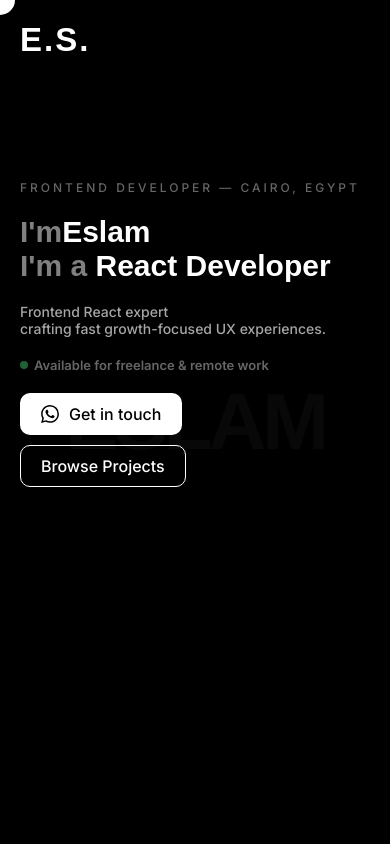
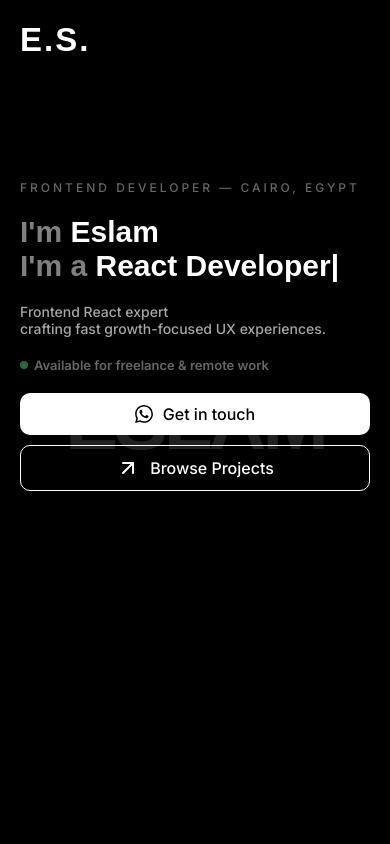
Before and after one commit to eslamsaiedd/portfolio, a React (Vite) app: page / in a window 390 px wide. Shown: the top 844 px of the page. Built offline with nearby package versions, Linux system fonts and the light colour scheme; a web font is replaced by a local one.

Commit message:
fix: change ui for small screens

```diff
--- a/src/components/motorAnimation/Motor.css
+++ b/src/components/motorAnimation/Motor.css
@@ -59,3 +59,17 @@
     display: none;
   }
 }
+
+
+@media (max-width: 768px) {
+
+  .motor {
+    width: 100px;
+  }
+
+  .backfire {
+    top: 85px;
+    right: 58px;
+    width: 55px;
+  }
+}
--- a/src/components/sections/footer/Footer.module.css
+++ b/src/components/sections/footer/Footer.module.css
@@ -236,7 +236,7 @@
 @media (max-width: 768px) {
   .wrapper {
     min-height: 370px;
-    height: 80vh;
+    height: 0vh;
   }
 
   .footerHook {
--- a/src/components/sections/heroSection/HeroSection.module.css
+++ b/src/components/sections/heroSection/HeroSection.module.css
@@ -1,153 +1,3 @@
-/*
-.hookText {
-  width: 100%;
-  font-family:var(--font-display);
-  font-size: 56px;
-  font-weight: bolder;
-  letter-spacing: -1px;
-}
-
-.paddingGlobal {
-  width: 100%;
-  padding: 160px 80px 120px;
-  display: flex;
-  flex-direction: column;
-  gap: 20px;
-}
-
-.secondLineTextHook {
-  font-size: 112px;
-  color: var(--primary-color);
-}
-
-.inlineSpan {
-  display: inline-block;
-  color: gray;
-}
-
-.subTitle {
-  color: #a6a6a6;
-  font-size: 18px;
-  letter-spacing: normal;
-  font-weight: 500;
-}
-
-.heroText {
-  transition: opacity 0.4s ease, transform 0.4s ease;
-}
-
-.hidden {
-  opacity: 0;
-  transform: translateY(-20px);
-}
-
-.wave {
-  position: absolute;
-  top: 0;
-  right: 0;
-}
-
-.actionBtnWrapper {
-  display: flex;
-  gap: 20px;
-}
-
-.contactButton {
-  width: fit-content;
-  padding: 10px 20px;
-  font-size: 18px;
-  font-weight: 500;
-  font-family:var(--font-body);
-  background-color: var(--background-color);
-  border: 1px solid transparent;
-  border-radius: 10px;
-  cursor: pointer;
-  z-index: 100;
-  a {
-    color: var(--text-color);
-    text-decoration: none;
-    display: flex;
-    gap: 10px;
-    align-items: center;
-  }
-}
-
-.projectsButton {
-  width: fit-content;
-  padding: 10px 20px;
-  font-size: 18px;
-  font-weight: 500;
-  font-family: var(--font-body);
-  background-color: transparent;
-  border: 1px solid var(--background-color);
-  border-radius: 10px;
-  cursor: pointer;
-  z-index: 100;
-  a {
-    color: var(--background-color);
-    text-decoration: none;
-    display: flex;
-    gap: 10px;
-    align-items: center;
-  }
-}
-
-@media (max-width: 1024px) {
-  .paddingGlobal {
-    padding: 120px 40px 80px;
-  }
-  .hookText {
-    font-size: 48px;
-  }
-  .secondLineTextHook {
-    font-size: 88px;
-  }
-  .subTitle {
-    font-size: 16px;
-  }
-}
-
-@media (max-width: 768px) {
-  .paddingGlobal {
-    padding: 100px 24px 40px;
-    gap: 16px;
-  }
-
-  .hookText {
-    font-size: 52px;
-    letter-spacing: -1.5px;
-    line-height: 1.1;
-  }
-
-  .subTitle {
-    font-size: 15px;
-    line-height: 1.7;
-  }
-
-  .actionBtnWrapper {
-    flex-direction: row;
-    flex-wrap: wrap;
-    gap: 10px;
-  }
-
-  .contactButton,
-  .projectsButton {
-    padding: 10px 16px;
-    font-size: 14px;
-  }
-
-  .wave {
-    display: none;
-  }
-
-}
-
-@media (max-width: 400px) {
-  .hookText {
-    font-size: 42px;
-  }
-} */
-
 
 .hookText {
   width: 100%;
@@ -173,7 +23,7 @@
   font-size: clamp(80px, 18vw, 220px);
   font-weight: 700;
   font-family: var(--font-display);
-  color: rgba(255, 255, 255, 0.03);
+  color: rgba(255, 255, 255, 0.128);
   letter-spacing: -4px;
   white-space: nowrap;
   user-select: none;
@@ -324,8 +174,11 @@
   .wave {
     display: none;
   }
-  .contactButton a,
-  .projectsButton a {
+  .contactButton,
+  .projectsButton  {
+    width: auto;
+    display: flex;
+    justify-content: center;
     font-size: 16px;
   }
 }
--- a/src/components/sections/heroSection/Herosection.tsx
+++ b/src/components/sections/heroSection/Herosection.tsx
@@ -1,115 +1,3 @@
-// import { NavBar } from "../../Header/NavBar";
-// import { motion } from "motion/react"
-// import Motor from "../../motorAnimation/Motor";
-// import styles from './HeroSection.module.css'
-// import { useEffect, useState } from "react";
-// import peaks from "../../../../assets/layered-peaks-haikei.svg";
-// import { TypeAnimation } from "react-type-animation";
-
-// const container = {
-//   hidden: {},
-//     show: { transition: { staggerChildren: 0.2 } },
-// };
-
-
-// const scrollHide = {
-//   visible: {
-//     opacity: 1,
-//     transition: { duration: 0.4, ease: "easeOut" },
-//   },
-//   hidden: {
-//     opacity: 0,
-//     transition: { duration: 0.3, ease: "easeInOut" },
-//   },
-// } as const;
-
-// export default function HeroSection() {
-
-
-//   const [hide, setHide] = useState(false);
-
-//   useEffect(() => {
-//     const handleScroll = () => {
-//       if (window.scrollY > 50) {
-//         setHide(true);
-//       } else {
-//         setHide(false);
-//       }
-//     };
-
-//     window.addEventListener("scroll", handleScroll);
-//     return () => window.removeEventListener("scroll", handleScroll);
-//   }, []);
-
-//   return (
-
-//       <motion.div
-//       variants={container}
-//       className="sectionPadding mainBackgroundColor"
-//       initial="hidden"
-//       whileInView="show"
-//       viewport={{ once: true, amount: 0.1 }}
-//       id="Home"
-//       >
-//         <NavBar/>
-
-//         <motion.div variants={scrollHide}
-//           initial="visible"
-//           animate={hide ? "hidden" : "visible"}
-//          >
-
-
-//           <motion.div className={`${styles.paddingGlobal} ${styles.hookText}`}>
-
-
-//             <div style={{display:"flex", flexDirection:"column"}}>
-//               <span><span className={styles.inlineSpan}> I'm</span> Eslam</span>
-//               <span style={{zIndex:"111"}}>
-//                 <span className={styles.inlineSpan}>I'm a </span>
-//                 <TypeAnimation
-//                   sequence={[
-//                     " Frontend Developer", 2000,
-//                     " React Developer", 2000,
-//                     " UI Enthusiast", 2000,
-//                   ]}
-//                   speed={20}
-//                   repeat={Infinity}
-//                 />
-//               </span>
-
-//             </div>
-//             <div className={styles.subTitle}>
-//               Frontend React expert
-//               <br />
-//               crafting fast growth-focused UX experiences.
-//             </div>
-
-//             <div className={styles.actionBtnWrapper}>
-
-//               <button className={styles.contactButton}>
-//                 <a href="https://wa.me/201118136788" target="_blank">
-//                 <svg xmlns="http://www.w3.org/2000/svg" viewBox="0 0 24 24" width="18" height="18" fill="#000000" style={{opacity:1}}><path  d="M17.472 14.382c-.297-.149-1.758-.867-2.03-.967c-.273-.099-.471-.148-.67.15c-.197.297-.767.966-.94 1.164c-.173.199-.347.223-.644.075c-.297-.15-1.255-.463-2.39-1.475c-.883-.788-1.48-1.761-1.653-2.059c-.173-.297-.018-.458.13-.606c.134-.133.298-.347.446-.52s.198-.298.298-.497c.099-.198.05-.371-.025-.52s-.669-1.612-.916-2.207c-.242-.579-.487-.5-.669-.51a13 13 0 0 0-.57-.01c-.198 0-.52.074-.792.372c-.272.297-1.04 1.016-1.04 2.479c0 1.462 1.065 2.875 1.213 3.074s2.096 3.2 5.077 4.487c.709.306 1.262.489 1.694.625c.712.227 1.36.195 1.871.118c.571-.085 1.758-.719 2.006-1.413s.248-1.289.173-1.413c-.074-.124-.272-.198-.57-.347m-5.421 7.403h-.004a9.87 9.87 0 0 1-5.031-1.378l-.361-.214l-3.741.982l.998-3.648l-.235-.374a9.86 9.86 0 0 1-1.51-5.26c.001-5.45 4.436-9.884 9.888-9.884c2.64 0 5.122 1.03 6.988 2.898a9.82 9.82 0 0 1 2.893 6.994c-.003 5.45-4.437 9.884-9.885 9.884m8.413-18.297A11.82 11.82 0 0 0 12.05 0C5.495 0 .16 5.335.157 11.892c0 2.096.547 4.142 1.588 5.945L.057 24l6.305-1.654a11.9 11.9 0 0 0 5.683 1.448h.005c6.554 0 11.89-5.335 11.893-11.893a11.82 11.82 0 0 0-3.48-8.413"/></svg>
-//                   Get in touch
-//                 </a>
-//               </button>
-
-//               <button className={styles.projectsButton}>
-//                 <a href="#Work">
-//                   Browse Projects
-//                 </a>
-//               </button>
-
-//             </div>
-
-
-//             <img className={styles.wave} src={peaks} alt="wave background" />
-//           </motion.div>
-
-//           <Motor/>
-//         </motion.div>
-//       </motion.div>
-//   );
-// }
 
 import { NavBar } from "../../Header/NavBar";
 import { motion } from "motion/react";
@@ -118,6 +6,7 @@ import styles from "./HeroSection.module.css";
 import { useEffect, useState } from "react";
 import peaks from "../../../../assets/layered-peaks-haikei.svg";
 import { TypeAnimation } from "react-type-animation";
+import { ArrowUpRight } from "lucide-react";
 
 const container = {
   hidden: {},
@@ -173,7 +62,7 @@ export default function HeroSection() {
           {/* Main headline */}
           <div className={styles.headlineBlock}>
             <span>
-              <span className={styles.inlineSpan}>I'm </span>Eslam
+              <span className={styles.inlineSpan}>I'm</span>{" "}Eslam
             </span>
             <span>
               <span className={styles.inlineSpan}>I'm a </span>
@@ -213,11 +102,14 @@ export default function HeroSection() {
                 Get in touch
               </a>
             </button>
+
             <button className={styles.projectsButton}>
-              <a href="#Work">Browse Projects</a>
+              <a href="#Work">
+                <ArrowUpRight />
+                Browse Projects
+                </a>
             </button>
           </div>
-
 
           <img className={styles.wave} src={peaks} alt="" aria-hidden="true" />
 
--- a/src/cursor.css
+++ b/src/cursor.css
@@ -12,3 +12,9 @@
 
   mix-blend-mode: difference;
 }
+
+@media (max-width: 768px) {
+  .cursor {
+    display: none;
+  }
+}
```
